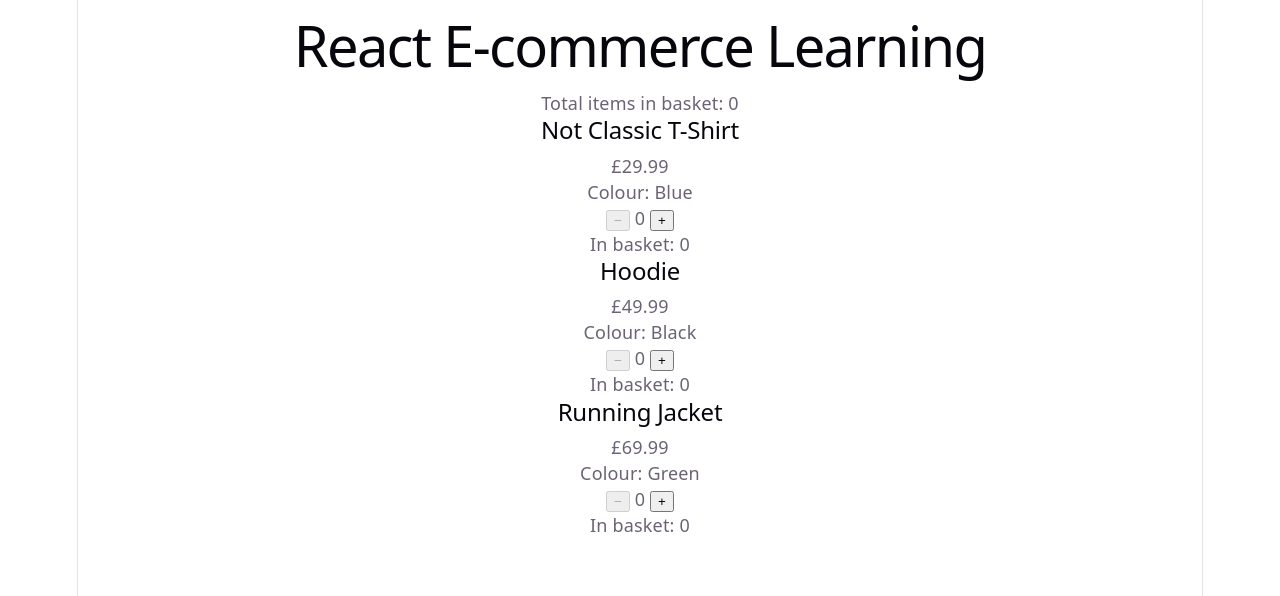
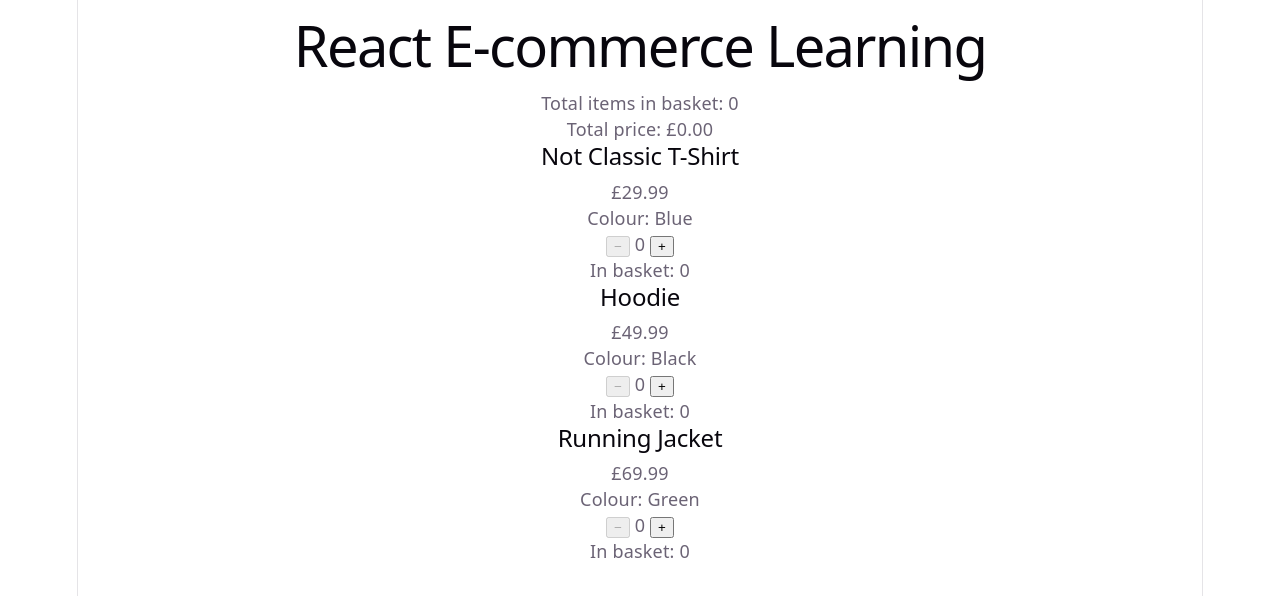
Before and after one commit to Al-Web-Dev/react-ecommerce-learning, a React (Vite) app: page / in a window 1280 px wide. Shown: the top 596 px of the page. Built offline with nearby package versions, Linux system fonts and the light colour scheme.

Commit message:
total price

```diff
--- a/src/App.tsx
+++ b/src/App.tsx
@@ -50,12 +50,20 @@ const totalItems = Object.values(basketCounts).reduce(
   0,
 )
 
+const totalPrice = products.reduce(
+  (total, product) =>
+    total + product.price * (basketCounts[product.id] ?? 0),
+  0,
+)
+
 
   return (
     <main>
       <h1>React E-commerce Learning</h1>
 
       <p>Total items in basket: {totalItems}</p>
+
+      <p>Total price: £{totalPrice.toFixed(2)}</p>
 
       {products.map((product) => (
   <ProductCard
```
